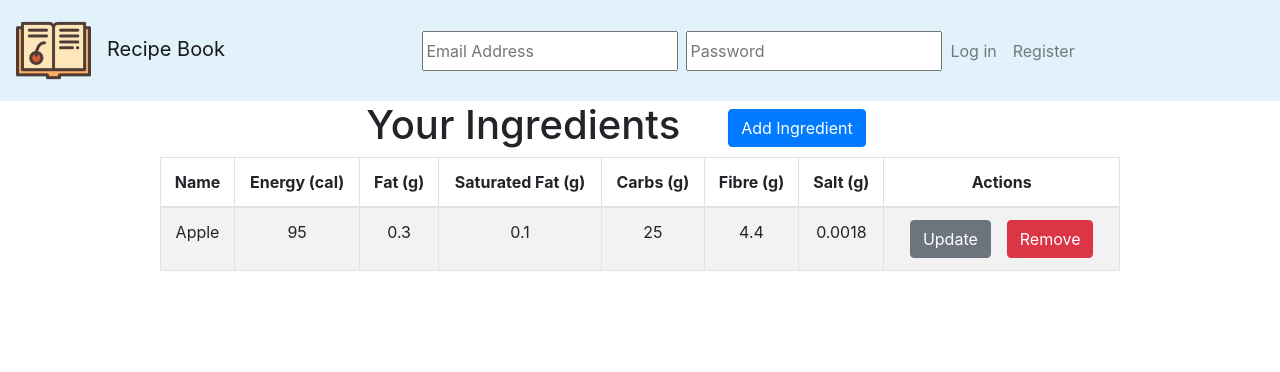
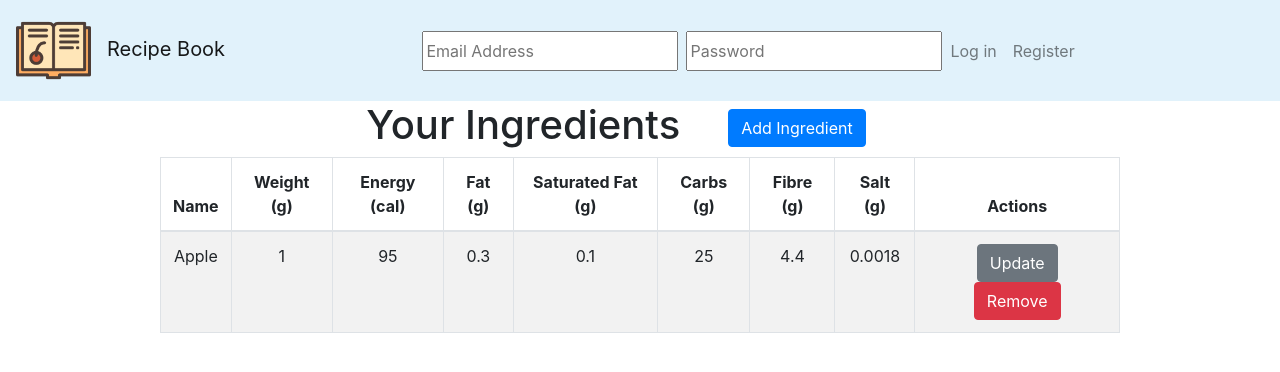
Before and after one commit to JoelPWK/cohort-jan-21, a React (Create React App) app in the folder client/: page /ingredients in a window 1280 px wide. Shown: the top 372 px of the page. Built offline with nearby package versions, Linux system fonts and the light colour scheme.

Commit message:
Add weight to ingredients

```diff
--- a/client/src/components/IngredientsList.js
+++ b/client/src/components/IngredientsList.js
@@ -9,6 +9,7 @@ const IngredientsList = () => {
         return (
             <tr key="0">
                 <td>Apple</td>
+                <td>1</td>
                 <td>95</td>
                 <td>0.3</td>
                 <td>0.1</td>
@@ -17,8 +18,12 @@ const IngredientsList = () => {
                 <td>0.0018</td>
                 {/* TODO: Make these buttons do the specified actions */}
                 <td>
-                    <Button variant="secondary" className="mx-2">Update</Button>
-                    <Button variant="danger" className="mx-2">Remove</Button>
+                    <Button variant="secondary" className="mx-2">
+                        Update
+                    </Button>
+                    <Button variant="danger" className="mx-2">
+                        Remove
+                    </Button>
                 </td>
             </tr>
         );
@@ -30,6 +35,7 @@ const IngredientsList = () => {
                 <thead>
                     <tr>
                         <th>Name</th>
+                        <th>Weight (g)</th>
                         <th>Energy (cal)</th>
                         <th>Fat (g)</th>
                         <th>Saturated Fat (g)</th>
```
